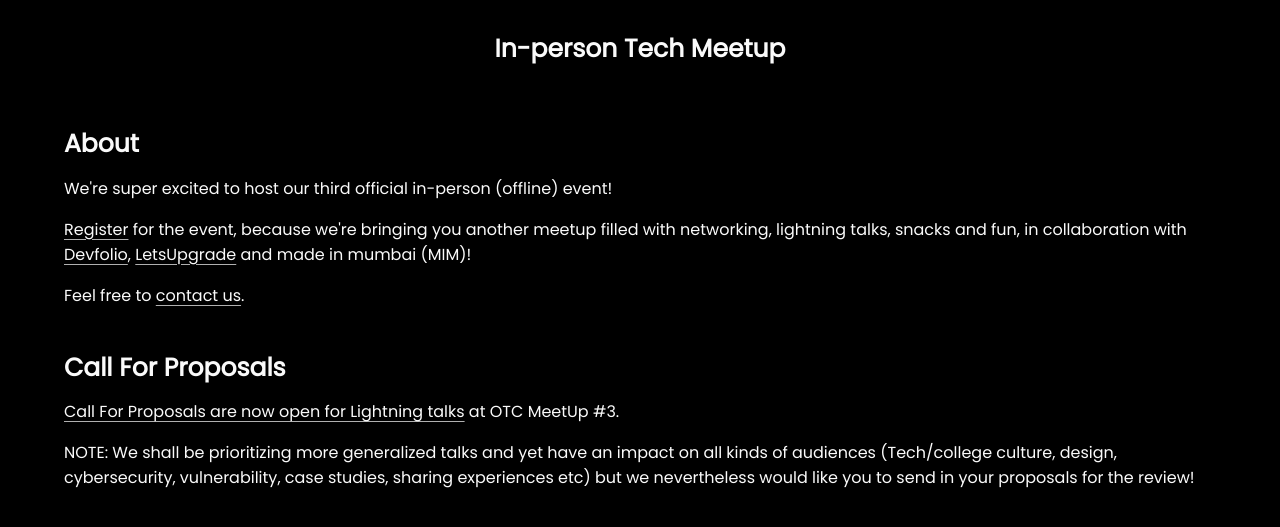
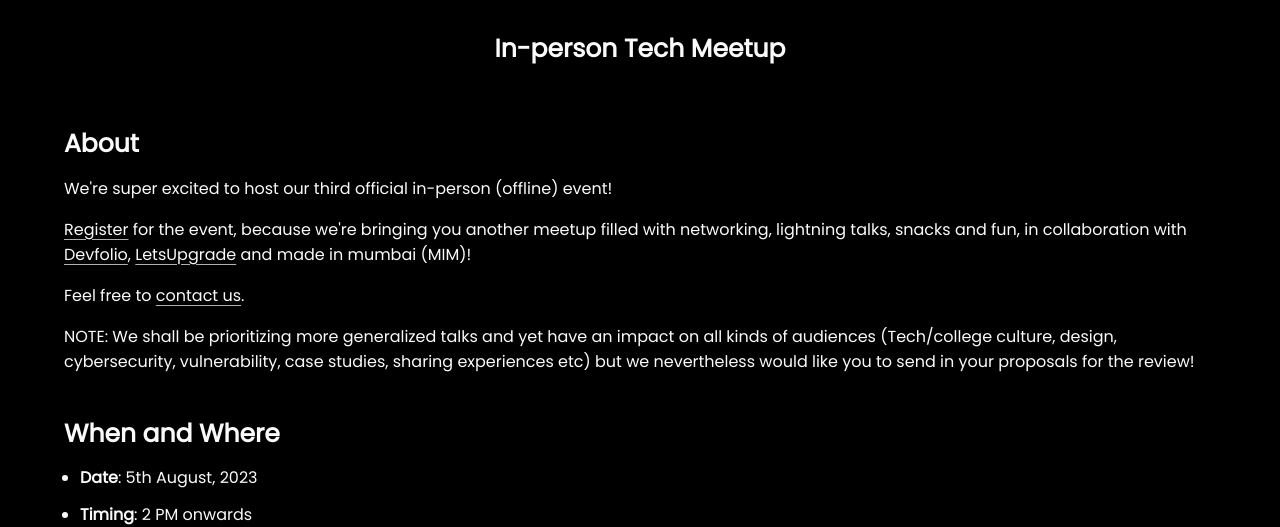
Before and after one commit to OurTechCommunity/meetup, a plain HTML site: page 3.html in a window 1280 px wide. Shown: the part 275-802 px from the top of the page. Drawn offline with Linux system fonts and the light colour scheme; a web font is replaced by a local one.

Commit message:
change meetup date, time and reg link

```diff
--- a/3.html
+++ b/3.html
@@ -114,7 +114,7 @@
 				(offline) event!
 			</p>
 			<p>
-				<a href="https://forms.gle/gAbT7ixScZCUb6sC9">Register</a> for
+				<a href="https://forms.gle/RKxiw4jc4td6ge3TA">Register</a> for
 				the event, because we're bringing you another meetup filled with
 				networking, lightning talks, snacks and fun, in collaboration
 				with
@@ -138,13 +138,6 @@
 					>contact us</a
 				>.
 			</p>
-			<h2 id="about">Call For Proposals</h2>
-			<p>
-				<a href="https://forms.gle/54xavr7N1FMG6z918">
-					Call For Proposals are now open for Lightning talks</a
-				>
-				at OTC MeetUp #3.
-			</p>
 			<p>
 				NOTE: We shall be prioritizing more generalized talks and yet
 				have an impact on all kinds of audiences (Tech/college culture,
@@ -155,8 +148,8 @@
 
 			<h2 id="when-where">When and Where</h2>
 			<ul>
-				<li><b>Date</b>: 22nd July, 2022</li>
-				<li><b>Timing</b>: 2 PM to 6 PM IST</li>
+				<li><b>Date</b>: 5th August, 2023</li>
+				<li><b>Timing</b>: 2 PM onwards</li>
 				<li>
 					<b>Location</b>:
 					<a
```
